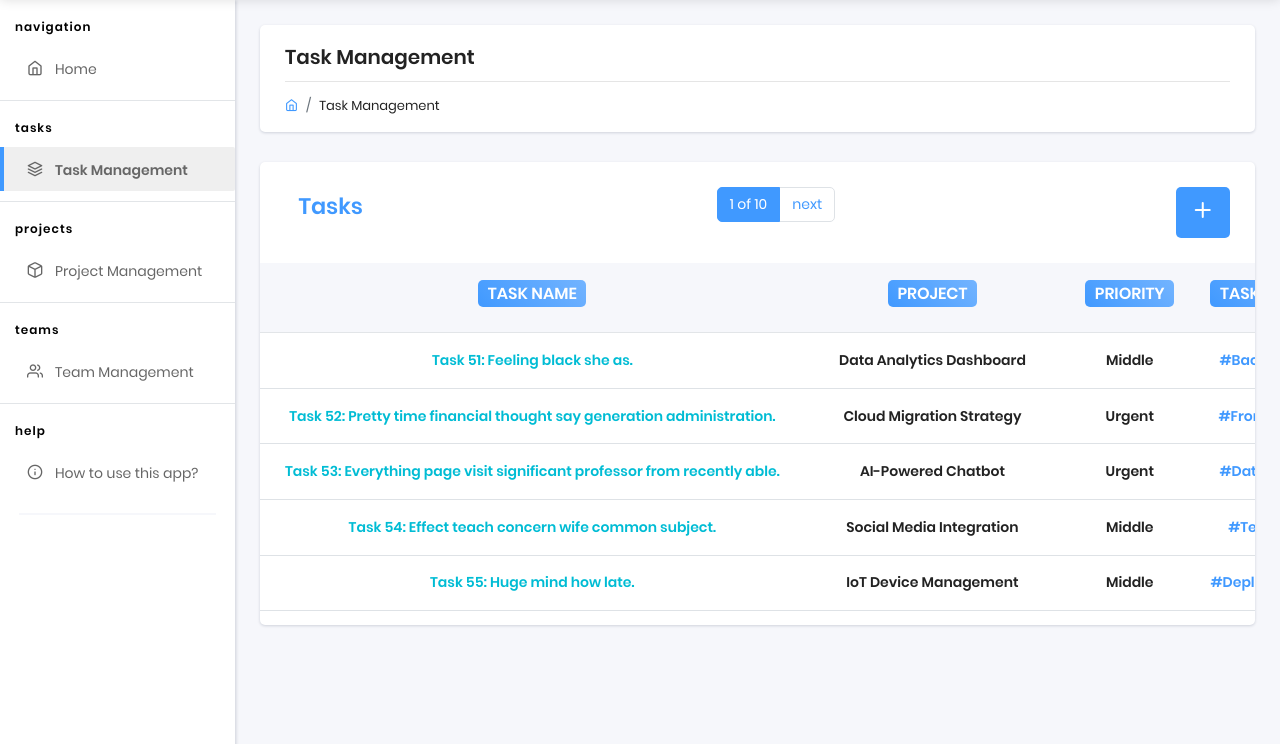
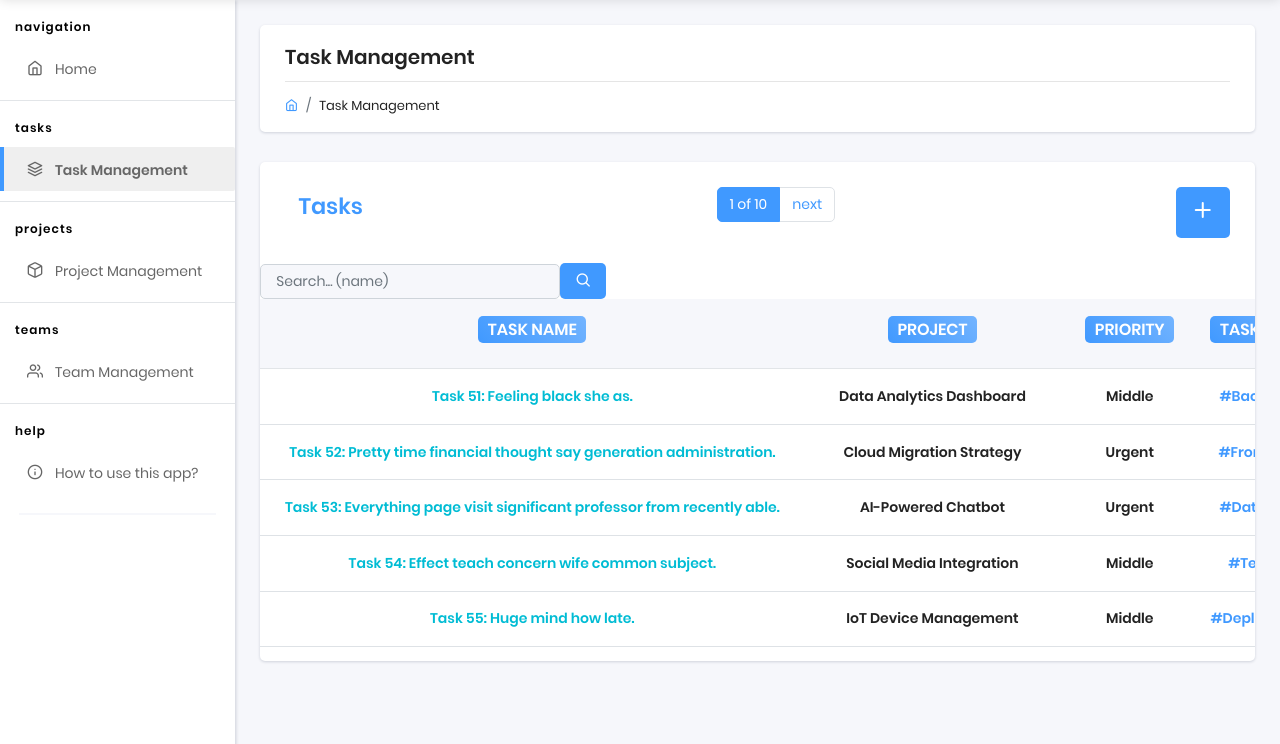
Before and after one commit to 01https/task-flow-manager, a Django app: page /task-management/ in a window 1280 px wide. Shown: the part 56-800 px from the top of the page. Run offline with Django 5.2, Linux system fonts and the light colour scheme; data comes from the database, SQL or seed files in the repository; some libraries are stand-ins or nearby versions.

Commit message:
add search form

```diff
--- a/templates/home/task_management.html
+++ b/templates/home/task_management.html
@@ -33,6 +33,10 @@
                           {% include "includes/pagination.html" %}
                           <a href="{% url "manager:task_create" %}" class="btn btn-primary border-0 fs-3 fw-bold rounded-1"><i class="feather icon-plus"></i></a>
                         </div>
+                        <form action="" method="get" class="d-flex align-items-center">
+                          {{ search_form.name }}
+                          <button class="btn btn-primary border-0 fs-5 fw-bold rounded-1"><i class="feather icon-search"></i></button>
+                        </form>
                         <div class="card-body p-0">
                             <div class="tab-content" id="pills-tabContent">
                                 <div class="tab-pane fade show active" id="pills-home" role="tabpanel" aria-labelledby="pills-home-tab">
```
